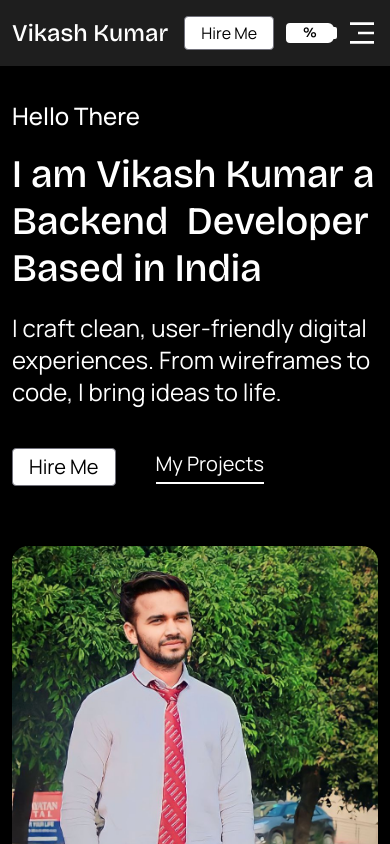
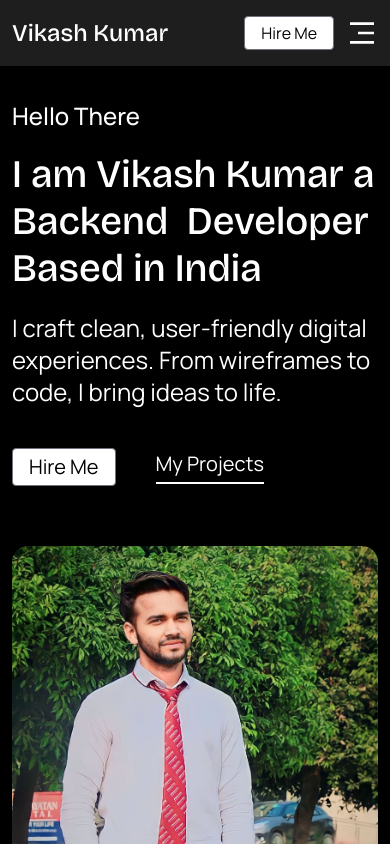
Before and after one commit to VikashFaujdar/my-portfolio, a React (Vite) app: page / in a window 390 px wide. Shown: the top 844 px of the page. Built offline with nearby package versions, Linux system fonts and the light colour scheme.

Commit message:
add battery

```diff
--- a/src/components/BatteryIndicator.jsx
+++ b/src/components/BatteryIndicator.jsx
@@ -18,7 +18,7 @@ const BatteryIndicator = () => {
    });
 
   return (
-    <div className='rounded-tr-md rounded-br-md w-12 bg-white h-5 relative  rounded-sm  flex items-center justify-center'>
+    <div className='hidden rounded-tr-md rounded-br-md w-12 bg-white h-5 relative  rounded-sm  md:flex items-center justify-center'>
         <h1 className='text-black text-sm font-primary font-medium relative z-10'>{batterlevel}%</h1>
     <div className="line w-1 absolute -right-[3px] rounded-tr-[2px] rounded-br-[2px] h-3 bg-white"></div>
     </div>
```
